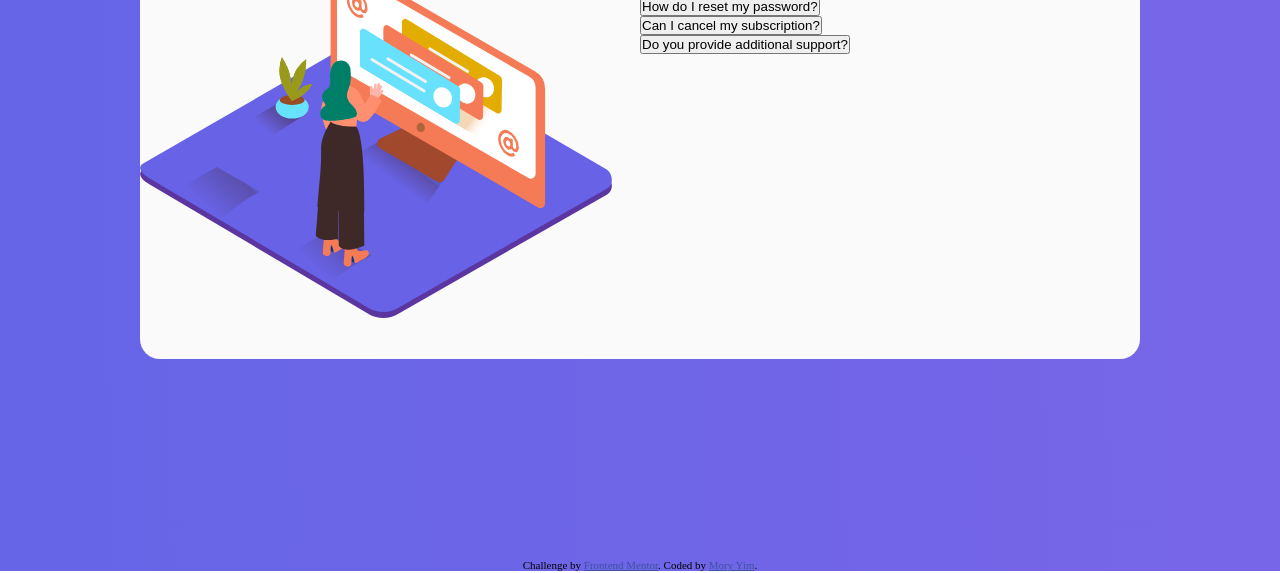
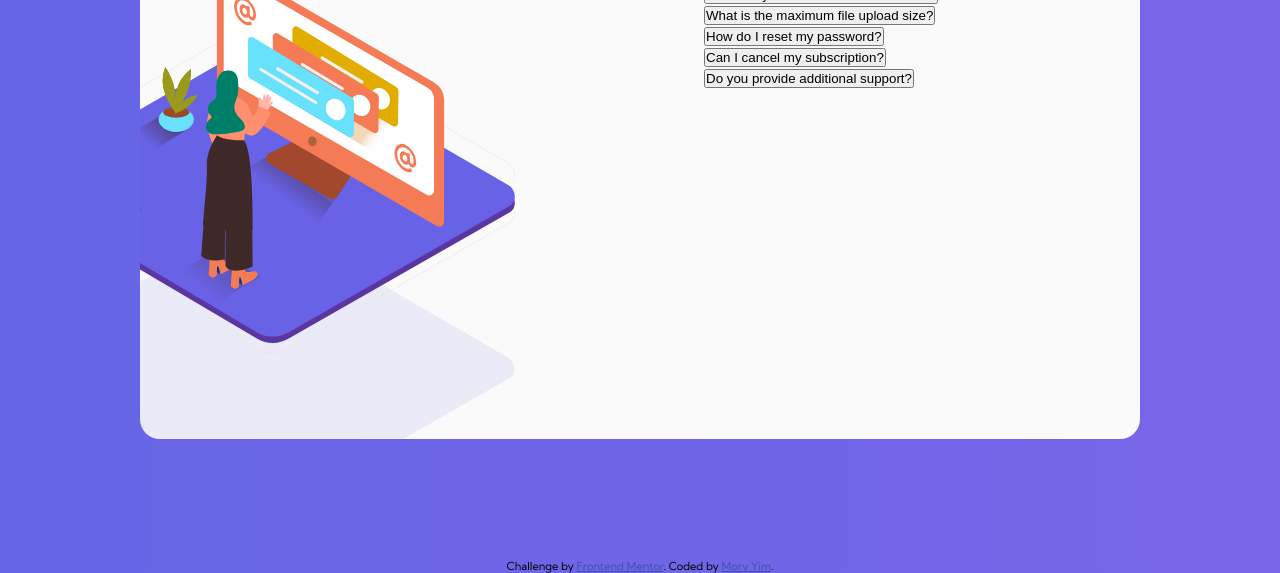
Before and after one commit to moryyiim/FAQ-Accordion-Card, a plain HTML site: page index.html in a window 1280 px wide. Shown: the part 241-814 px from the top of the page. Drawn offline with Linux system fonts and the light colour scheme.

Commit message:
fix html layout

```diff
--- a/css/styles.css
+++ b/css/styles.css
@@ -1,3 +1,5 @@
+@import url("https://fonts.googleapis.com/css2?family=Kumbh+Sans:wght@400;700&display=swap");
+
 * {
   margin: 0;
   padding: 0;
@@ -12,6 +14,7 @@ body {
   animation: AnimationName 0s ease infinite;
   width: 100vw;
   height: 100vh;
+  font-family: "Kumbh Sans", sans-serif;
 }
 
 @-webkit-keyframes AnimationName {
@@ -68,18 +71,50 @@ li {
   width: 100%;
   background: #fafafa;
   border-radius: 20px;
-  height: 50vh;
+  height: 70vh;
   display: flex;
+  overflow: hidden;
 }
 
-.svg-container,
 .accordion-wrapper {
   max-width: 50%;
   width: 100%;
+  padding: 4rem;
+}
+
+.svg-container {
+  max-width: 50%;
+  width: 100%;
+  position: relative;
+}
+
+.svg-img-wrapper {
+  max-width: 100%;
+  max-height: 100%;
+  height: 100%;
+  width: 100%;
+  position: absolute;
+  left: 0;
+  bottom: 0;
+  transform: translate(-25%, 15%);
 }
 
 .svg-img {
-  max-width: 100%;
+  width: 100%;
+}
+
+.pattern-container {
+  /* height: 100%;
+  width: 100%; */
+  position: absolute;
+  left: 0;
+  bottom: 0;
+  transform: translate(-25%, 15%);
+}
+
+.pattern {
+  width: 100%;
+  height: 100%;
 }
 
 .accordion-box {
--- a/index.html
+++ b/index.html
@@ -30,26 +30,32 @@
       <div class="accordion-container">
         <!-- SVG CONTAINER -->
 
-        <ul class="svg-container">
-          <li>
+        <div class="svg-container">
+          <div class="pattern-container">
+            <img class="pattern" src="./images/bg-pattern-desktop.svg" alt="" />
+          </div>
+          <div class="svg-img-wrapper">
             <img
               class="svg-img"
               src="./images/illustration-woman-online-desktop.svg"
               alt=""
             />
-          </li>
-        </ul>
+          </div>
+        </div>
 
         <!-- ACCORDION CONTAINER-->
 
-        <ul class="accordion-wrapper">
+        <div class="accordion-wrapper">
+          <h1>FAQ</h1>
+
+          <ul>
             <li class="accordion-box">
               <button class="accordion-header">
                 How many team members can I invite?
               </button>
               <div class="accordion-content">
-              You can invite up to 2 additional users on the Free plan. There is
-              no limit on team members for the Premium plan.
+                You can invite up to 2 additional users on the Free plan. There
+                is no limit on team members for the Premium plan.
               </div>
             </li>
 
@@ -58,8 +64,8 @@
                 What is the maximum file upload size?
               </button>
               <div class="accordion-content">
-              No more than 2GB. All files in your account must fit your allotted
-              storage space.
+                No more than 2GB. All files in your account must fit your
+                allotted storage space.
               </div>
             </li>
 
@@ -78,8 +84,8 @@
                 Can I cancel my subscription?
               </button>
               <div class="accordion-content">
-              Yes! Send us a message and we’ll process your request no questions
-              asked.
+                Yes! Send us a message and we’ll process your request no
+                questions asked.
               </div>
             </li>
 
@@ -95,6 +101,7 @@
           </ul>
         </div>
       </div>
+    </div>
 
     <div class="attribution">
       Challenge by
```
Lines whose indentation alone changed are shown as unchanged.
